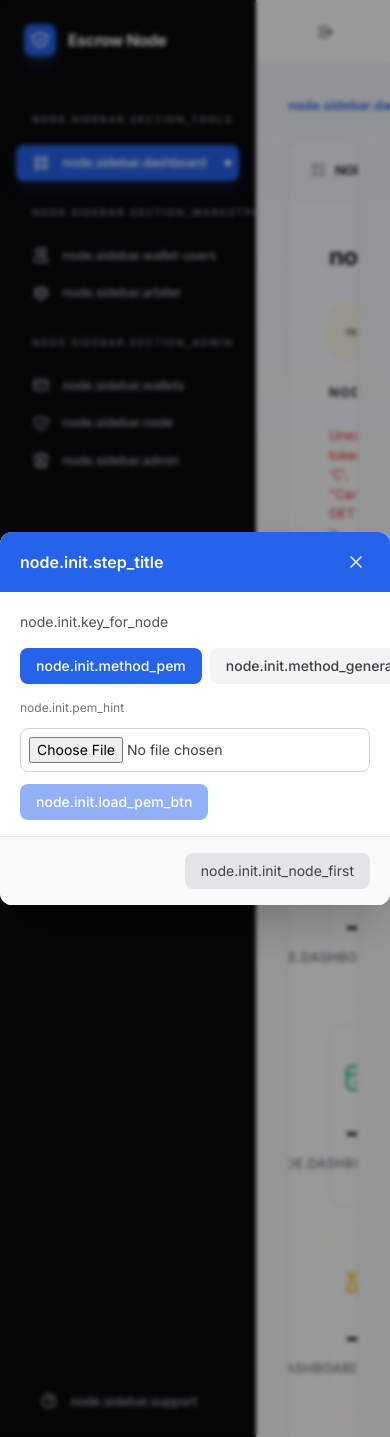
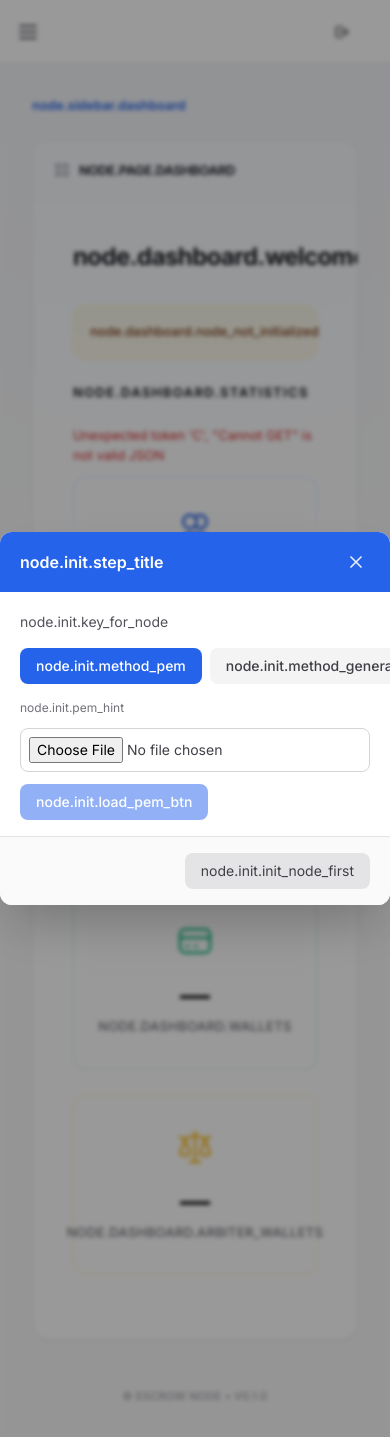
Before and after one commit to RuSwift/escrow, a FastAPI app: template web/templates/node/app.html in a window 390 px wide. Run offline with FastAPI, Linux system fonts and the light colour scheme; the template is opened without the code that fills it: most values are stand-ins (such as "Sample title", 1, 10 or a date in 2020); some libraries are stand-ins or nearby versions.

Commit message:
mobile devices

```diff
--- a/i18n/translations/en.json
+++ b/i18n/translations/en.json
@@ -33,6 +33,8 @@
   "main.sidebar.support": "Support",
   "main.sidebar.section_tools": "Tools",
   "main.sidebar.section_docs": "Documentation",
+  "main.sidebar.open_menu": "Open menu",
+  "main.sidebar.close_menu": "Close menu",
   "main.dashboard.title": "My Orders",
   "main.dashboard.subtitle": "Secure your trades with multi-sig escrow.",
   "main.dashboard.placeholder": "Order list will be loaded from API.",
@@ -152,6 +154,8 @@
   "node.sidebar.section_tools": "Tools",
   "node.sidebar.section_marketplace": "Marketplace",
   "node.sidebar.section_admin": "Administrator",
+  "node.sidebar.open_menu": "Open menu",
+  "node.sidebar.close_menu": "Close menu",
 
   "node.dashboard.welcome": "Welcome to the admin panel!",
   "node.dashboard.statistics": "Statistics",
--- a/i18n/translations/ru.json
+++ b/i18n/translations/ru.json
@@ -33,6 +33,8 @@
   "main.sidebar.support": "Поддержка",
   "main.sidebar.section_tools": "Инструменты",
   "main.sidebar.section_docs": "Документация",
+  "main.sidebar.open_menu": "Открыть меню",
+  "main.sidebar.close_menu": "Закрыть меню",
   "main.dashboard.title": "Мои заказы",
   "main.dashboard.subtitle": "Безопасные сделки с мультиподписью.",
   "main.dashboard.placeholder": "Список заказов будет загружаться с API.",
@@ -152,6 +154,8 @@
   "node.sidebar.section_tools": "Инструменты",
   "node.sidebar.section_marketplace": "Маркетплейс",
   "node.sidebar.section_admin": "Администратор",
+  "node.sidebar.open_menu": "Открыть меню",
+  "node.sidebar.close_menu": "Закрыть меню",
 
   "node.dashboard.welcome": "Добро пожаловать в админ-панель!",
   "node.dashboard.statistics": "Статистика",
--- a/web/static/node/css/site.css
+++ b/web/static/node/css/site.css
@@ -51,6 +51,13 @@
   box-shadow: 0 1px 2px 0 rgb(0 0 0 / 0.05);
 }
 
+/* Сайдбар: мобильный drawer и оверлей */
+.sidebar-root {
+  position: relative;
+}
+.sidebar-overlay {
+  cursor: pointer;
+}
 /* Сайдбар: пункты меню и анимированный индикатор-шарик */
 .sidebar-wrap {
   position: relative;
--- a/web/static/node/js/sidebar.js
+++ b/web/static/node/js/sidebar.js
@@ -48,7 +48,8 @@
             currentPage: 'dashboard',
             ballTop: 0,
             ballVisible: false,
-            showSupportModal: false
+            showSupportModal: false,
+            sidebarOpen: false
         },
         mounted: function() {
             var el = this.$el;
@@ -81,17 +82,33 @@
                 if (window.__nodeApp) window.__nodeApp.currentPage = page;
                 self.$nextTick(function() { self.updateBallPosition(); });
             });
-            window.addEventListener('resize', function() { self.$nextTick(function() { self.updateBallPosition(); }); });
+            window.addEventListener('resize', function() {
+                self.$nextTick(function() { self.updateBallPosition(); });
+                self.syncDrawerDisplay();
+            });
             var navEl = this.$el.querySelector('.sidebar-nav');
             if (navEl) navEl.addEventListener('scroll', function() { self.updateBallPosition(); });
+            var toggleBtn = document.getElementById('sidebar-toggle');
+            if (toggleBtn) toggleBtn.addEventListener('click', function() { self.sidebarOpen = true; });
+            this.syncDrawerDisplay();
         },
         updated: function() {
             this.$nextTick(this.updateBallPosition);
+            this.syncDrawerDisplay();
         },
         methods: {
+            syncDrawerDisplay: function() {
+                if (!this.$el || !this.$el.style) return;
+                if (window.innerWidth < 768) {
+                    this.$el.style.display = this.sidebarOpen ? 'block' : 'none';
+                } else {
+                    this.$el.style.display = '';
+                }
+            },
             go: function(page) {
                 if (this.currentPage === page) return;
                 this.currentPage = page;
+                this.sidebarOpen = false;
                 var path = PAGE_TO_PATH[page] || '/';
                 history.pushState({ page: page }, '', path);
                 if (window.__nodeApp) window.__nodeApp.currentPage = page;
@@ -99,19 +116,27 @@
             updateBallPosition: function() {
                 var link = this.$el.querySelector('[data-page="' + this.currentPage + '"]');
                 if (!link) return;
+                var wrap = this.$el.querySelector('.sidebar-wrap');
+                var wrapRect = wrap ? wrap.getBoundingClientRect() : this.$el.getBoundingClientRect();
                 var linkRect = link.getBoundingClientRect();
-                var wrapRect = this.$el.getBoundingClientRect();
                 this.ballTop = (linkRect.top - wrapRect.top) + (link.offsetHeight / 2) - 3;
             }
         },
         template: [
-            '<div class="sidebar-wrap w-64 bg-zinc-950 h-screen flex flex-col border-r border-zinc-800/50 shrink-0 relative">',
+            '<div class="sidebar-root">',
+            '  <div v-show="sidebarOpen" class="sidebar-overlay fixed inset-0 bg-black/50 z-30 md:hidden transition-opacity" @click="sidebarOpen = false" aria-hidden="true"></div>',
+            '  <div class="sidebar-wrap w-64 bg-zinc-950 h-screen flex flex-col border-r border-zinc-800/50 shrink-0 relative fixed md:relative inset-y-0 left-0 z-40 -translate-x-full md:translate-x-0 transition-transform duration-200 ease-out" :class="{ \'translate-x-0\': sidebarOpen }">',
             '  <div :style="{ top: ballVisible ? (ballTop + \'px\') : \'-999px\' }" class="sidebar-ball"></div>',
-            '  <div class="p-6 flex items-center gap-3">',
-            '    <div class="w-8 h-8 bg-blue-600 rounded-lg flex items-center justify-center shadow-lg shadow-blue-500/20">',
-            '      <svg class="w-5 h-5 text-white" fill="none" stroke="currentColor" viewBox="0 0 24 24"><path stroke-linecap="round" stroke-linejoin="round" stroke-width="2" d="M9 12l2 2 4-4m5.618-4.016A11.955 11.955 0 0112 2.944a11.955 11.955 0 01-8.618 3.04A12.02 12.02 0 003 9c0 5.591 3.824 10.29 9 11.622 5.176-1.332 9-6.03 9-11.622 0-1.042-.133-2.052-.382-3.016z" /></svg>',
+            '  <div class="p-6 flex items-center justify-between gap-3">',
+            '    <div class="flex items-center gap-3 min-w-0">',
+            '      <div class="w-8 h-8 bg-blue-600 rounded-lg flex items-center justify-center shadow-lg shadow-blue-500/20 shrink-0">',
+            '        <svg class="w-5 h-5 text-white" fill="none" stroke="currentColor" viewBox="0 0 24 24"><path stroke-linecap="round" stroke-linejoin="round" stroke-width="2" d="M9 12l2 2 4-4m5.618-4.016A11.955 11.955 0 0112 2.944a11.955 11.955 0 01-8.618 3.04A12.02 12.02 0 003 9c0 5.591 3.824 10.29 9 11.622 5.176-1.332 9-6.03 9-11.622 0-1.042-.133-2.052-.382-3.016z" /></svg>',
+            '      </div>',
+            '      <h1 class="text-white font-bold text-base tracking-tight truncate">[[ appName ]]</h1>',
             '    </div>',
-            '    <h1 class="text-white font-bold text-base tracking-tight">[[ appName ]]</h1>',
+            '    <button type="button" class="md:hidden p-2 -mr-2 rounded-lg text-zinc-400 hover:text-white hover:bg-white/10 transition-colors shrink-0" :aria-label="$t(\'node.sidebar.close_menu\')" @click="sidebarOpen = false">',
+            '      <svg class="w-5 h-5" fill="none" stroke="currentColor" viewBox="0 0 24 24"><path stroke-linecap="round" stroke-linejoin="round" stroke-width="2" d="M6 18L18 6M6 6l12 12" /></svg>',
+            '    </button>',
             '  </div>',
             '  <nav class="sidebar-nav flex-1 overflow-y-auto py-2 px-2">',
             '    <div class="px-6 py-4 mt-2 text-[10px] font-bold text-zinc-500 uppercase tracking-[0.15em]">[[ $t(\'node.sidebar.section_tools\') ]]</div>',
@@ -143,7 +168,7 @@
             '    </a>',
             '  </nav>',
             '  <div class="p-4 border-t border-zinc-900">',
-            '    <a href="#" class="sidebar-item" @click.prevent="showSupportModal = true">',
+            '    <a href="#" class="sidebar-item" @click.prevent="sidebarOpen = false; showSupportModal = true">',
             '      <svg class="w-[18px] h-[18px] mr-3 shrink-0" fill="none" stroke="currentColor" viewBox="0 0 24 24"><path stroke-linecap="round" stroke-linejoin="round" stroke-width="2" d="M8.228 9c.549-1.165 2.03-2 3.772-2 2.21 0 4 1.343 4 3 0 1.4-1.278 2.575-3.006 2.907-.542.104-.994.54-.994 1.093m0 3h.01M21 12a9 9 0 11-18 0 9 9 0 0118 0z" /></svg>',
             '      <span class="text-[13px] font-medium tracking-tight">[[ $t(\'node.sidebar.support\') ]]</span>',
             '    </a>',
@@ -152,6 +177,7 @@
             '    <p class="text-[13px] text-zinc-700 mb-3">[[ $t(\'node.support.description\') ]]</p>',
             '    <p class="text-[13px] text-zinc-700">[[ $t(\'node.support.telegram_text\') ]] <a href="https://t.me/ruswift_support" target="_blank" rel="noopener noreferrer" class="text-blue-600 hover:underline font-medium">@ruswift_support</a></p>',
             '  </modal>',
+            '  </div>',
             '</div>'
         ].join('')
     });
--- a/web/templates/node/base.html
+++ b/web/templates/node/base.html
@@ -21,12 +21,15 @@
     window.__TRANSLATIONS__ = {{ translations_json | default('{}') | safe }};
   </script>
   {# Sidebar: рендерится Vue (sidebar.js), данные для начальной страницы и названия приложения #}
-  <aside id="sidebar-app"
+  <aside id="sidebar-app" class="fixed inset-y-0 left-0 z-40 w-0 min-w-0 overflow-visible md:static md:z-auto md:w-auto"
          data-initial-page="{{ initial_page | default('dashboard') }}"
          data-app-name="{{ app_name | default('Escrow Node') }}"></aside>
-  <div class="flex-1 flex flex-col overflow-hidden">
-    <header class="h-16 bg-white border-b border-zinc-200 flex items-center justify-between px-8 sticky top-0 z-10 shrink-0">
-      <div class="flex items-center gap-6">
+  <div class="flex-1 min-w-0 flex flex-col overflow-hidden">
+    <header class="h-16 bg-white border-b border-zinc-200 flex items-center justify-between px-4 md:px-8 sticky top-0 z-10 shrink-0">
+      <div class="flex items-center gap-3 md:gap-6">
+        <button type="button" id="sidebar-toggle" class="md:hidden p-2 -ml-2 rounded-lg text-zinc-600 hover:bg-zinc-100 hover:text-zinc-900 transition-colors" aria-label="{{ _('node.sidebar.open_menu') }}" title="{{ _('node.sidebar.open_menu') }}">
+          <svg class="w-6 h-6" fill="none" stroke="currentColor" viewBox="0 0 24 24"><path stroke-linecap="round" stroke-linejoin="round" stroke-width="2" d="M4 6h16M4 12h16M4 18h16" /></svg>
+        </button>
         <div id="header-search-wrap" class="hidden items-center bg-zinc-100 rounded-full pl-4 pr-2 py-1.5 w-80 border border-transparent focus-within:border-blue-500/30 focus-within:bg-white focus-within:shadow-sm transition-all relative">
           <svg class="w-4 h-4 text-zinc-400 mr-2 shrink-0" fill="none" stroke="currentColor" viewBox="0 0 24 24"><path stroke-linecap="round" stroke-linejoin="round" stroke-width="2" d="M21 21l-6-6m2-5a7 7 0 11-14 0 7 7 0 0114 0z" /></svg>
           <input type="text" id="header-search" placeholder="{{ _('node.search_placeholder') }}" class="bg-transparent border-none outline-none text-[13px] flex-1 min-w-0 placeholder:text-zinc-400" autocomplete="off" />
```
Also changed, not shown: web/static/main/css/site.css (+7 -1 lines), web/static/main/js/sidebar.js (+34 -8 lines), web/templates/main/base.html (+5 -2 lines).
